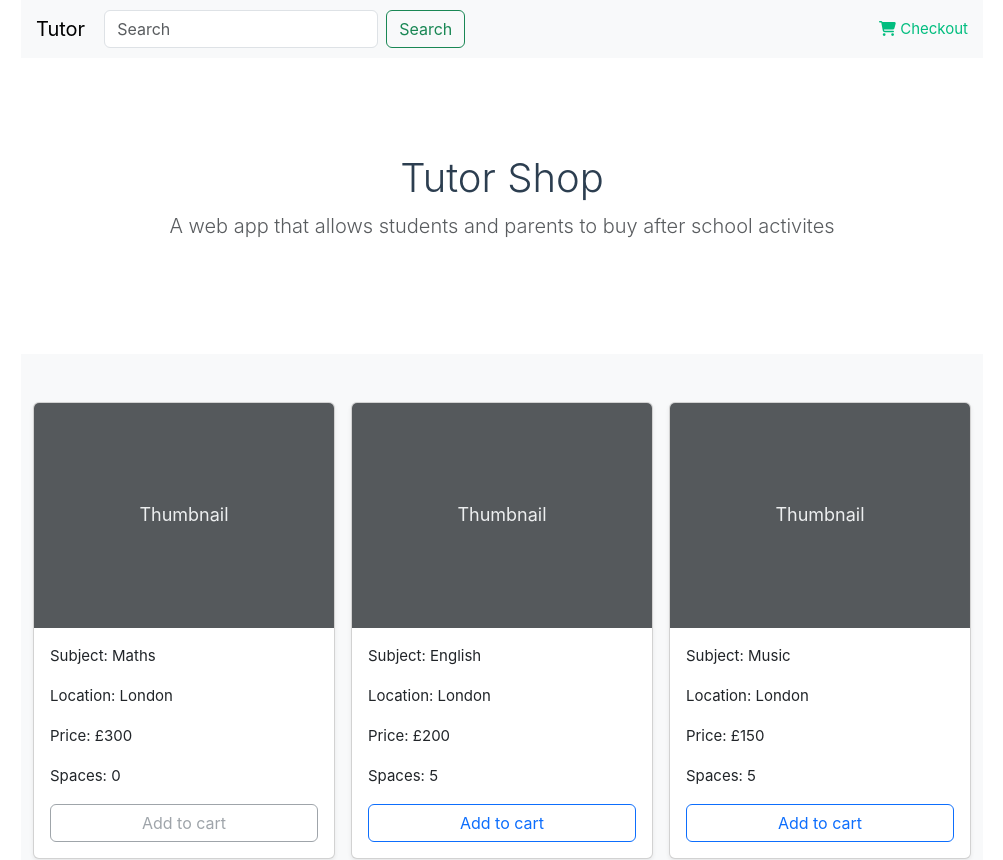
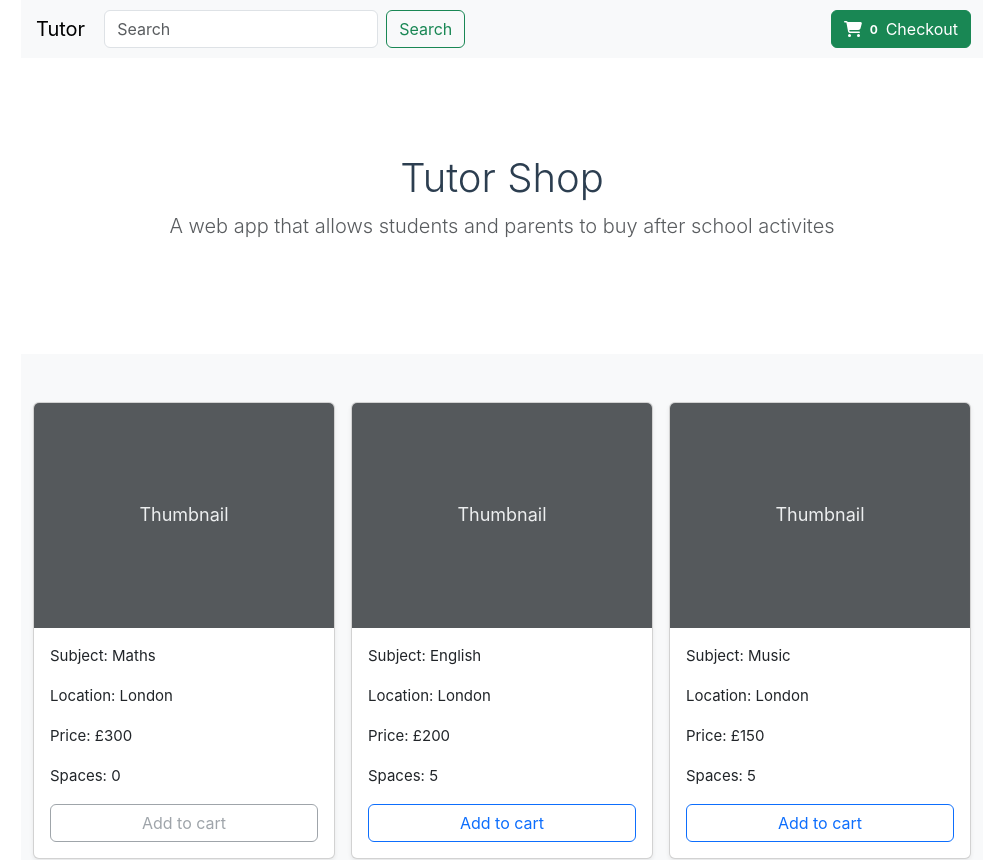
Before and after one commit to lesley-ayemi/vue-coursework, a Vue app: page / in a window 1280 px wide. Shown: the top 860 px of the page, without its empty margins (138-1141 px from the left). Built offline with nearby package versions, Linux system fonts and the light colour scheme.

Commit message:
add to cart and updating cart icon done

```diff
--- a/src/components/HomePage.vue
+++ b/src/components/HomePage.vue
@@ -1,8 +1,9 @@
 <script setup>
-import {ref} from 'vue'
+import {ref, computed} from 'vue'
 
 const lessons = ref([
     {
+    id: 1,
     subject: 'Maths',
     location: 'London',
     price: '300',
@@ -10,6 +11,7 @@ const lessons = ref([
     subject_image: '',
     },
     {
+    id: 2,
     subject: 'English',
     location: 'London',
     price: '200',
@@ -17,6 +19,7 @@ const lessons = ref([
     subject_image: '',
     },
     {
+    id: 3,
     subject: 'Music',
     location: 'London',
     price: '150',
@@ -25,6 +28,13 @@ const lessons = ref([
     },
 
 ])
+const cart = ref([]);
+
+const addToCart = (lessonId) => {
+    cart.value.push(lessonId);
+};
+
+const cartCount = computed (() => cart.value.length);
 
 </script>
 
@@ -47,7 +57,7 @@ const lessons = ref([
         </form>
       </ul>
       <div class="d-flex">
-        <a href=""><i class="fa-solid fa-cart-shopping"></i> Checkout</a>
+        <a href="" class="btn btn-success"><i class="fa-solid fa-cart-shopping"></i><span class="badge text-white">{{ cartCount }}</span>Checkout</a>
       </div>
     </div>
   </div>
@@ -73,7 +83,7 @@ const lessons = ref([
 
       <div class="row row-cols-1 row-cols-sm-2 row-cols-md-3 g-3">
 
-        <div v-for="(lesson) in lessons" :key="lesson" class="col">
+        <div v-for="(lesson) in lessons" :key="lesson.id" class="col">
           <div class="card shadow-sm">
             <svg class="bd-placeholder-img card-img-top" width="100%" height="225" xmlns="http://www.w3.org/2000/svg" role="img" aria-label="Placeholder: Thumbnail" preserveAspectRatio="xMidYMid slice" focusable="false"><title>Placeholder</title><rect width="100%" height="100%" fill="#55595c"/><text x="50%" y="50%" fill="#eceeef" dy=".3em">Thumbnail</text></svg>
             <div class="card-body">
@@ -83,7 +93,7 @@ const lessons = ref([
               <p class="card-text">Spaces: {{ lesson.spaces }}</p>
               <div class="">
                 <div v-if="lesson.spaces >= 5" class="">
-                  <button type="button" class="btn col-12 btn-outline-primary">Add to cart</button>
+                  <button type="button" v-on:click="addToCart(lesson.id)" class="btn col-12 btn-outline-primary">Add to cart</button>
                 </div>
                 <div v-else class="">
                   <button type="button" class="btn col-12 btn-outline-secondary disabled">Add to cart</button>
```
